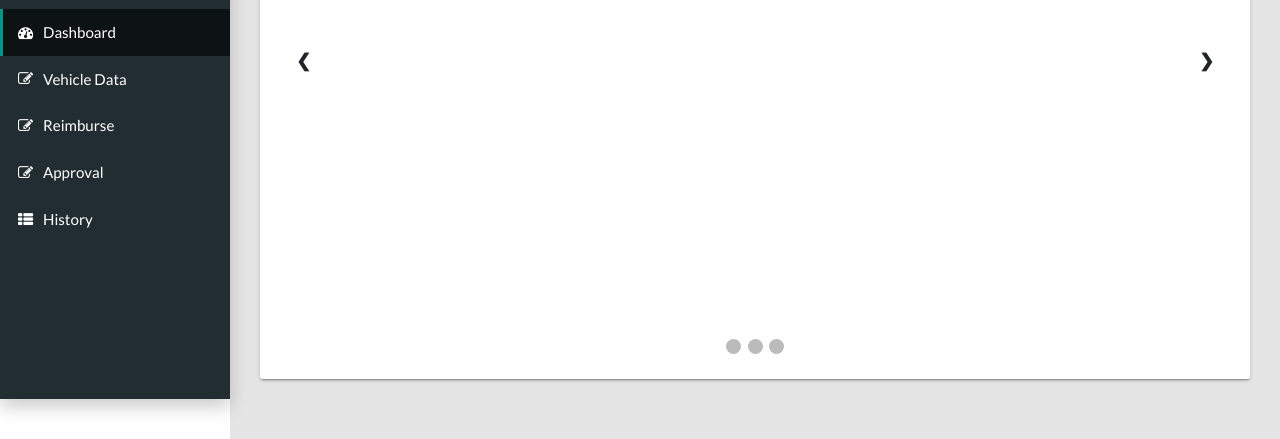
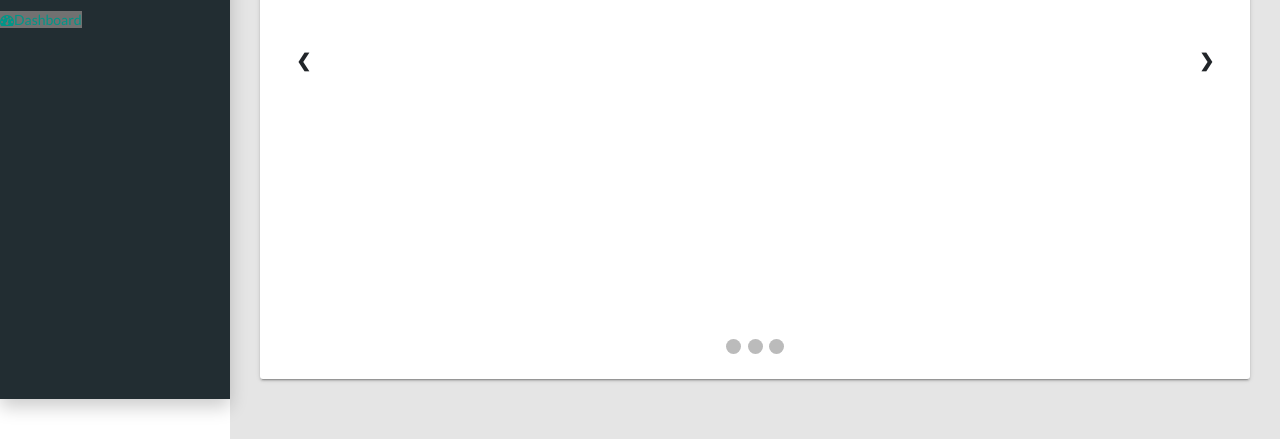
Before and after one commit to bootcamp-33-java/REIMBURSE-PARKING-LOT, a Spring Boot app: page / in a window 1280 px wide. Shown: the part 401-840 px from the top of the page. Run offline with Spring Boot 4, Linux system fonts and the light colour scheme; some of the project's set-up classes (security, data sources, template engines, error pages and the like) are left out, and stand-ins take their place; some libraries are stand-ins or nearby versions.

Commit message:
add mapping role

```diff
--- a/src/main/resources/templates/fragments/header.html
+++ b/src/main/resources/templates/fragments/header.html
@@ -1,5 +1,6 @@
 <div th:fragment="head" xmlns:th="http://www.w3.org/1999/xhtml">
-    <meta name="description" content="Vali is a responsive and free admin theme built with Bootstrap 4, SASS and PUG.js. It's fully customizable and modular.">
+    <meta name="description"
+          content="Vali is a responsive and free admin theme built with Bootstrap 4, SASS and PUG.js. It's fully customizable and modular.">
     <!-- Twitter meta-->
     <meta property="twitter:card" content="summary_large_image">
     <meta property="twitter:site" content="@pratikborsadiya">
@@ -10,7 +11,8 @@
     <meta property="og:title" content="Vali - Free Bootstrap 4 admin theme">
     <meta property="og:url" content="http://pratikborsadiya.in/blog/vali-admin">
     <meta property="og:image" content="http://pratikborsadiya.in/blog/vali-admin/hero-social.png">
-    <meta property="og:description" content="Vali is a responsive and free admin theme built with Bootstrap 4, SASS and PUG.js. It's fully customizable and modular.">
+    <meta property="og:description"
+          content="Vali is a responsive and free admin theme built with Bootstrap 4, SASS and PUG.js. It's fully customizable and modular.">
     <title>Reimbursement</title>
     <meta charset="utf-8">
     <meta http-equiv="X-UA-Compatible" content="IE=edge">
@@ -18,13 +20,16 @@
     <!-- Main CSS-->
     <link rel="stylesheet" type="text/css" href="css/main.css">
     <!-- Font-icon css-->
-    <link rel="stylesheet" type="text/css" href="https://maxcdn.bootstrapcdn.com/font-awesome/4.7.0/css/font-awesome.min.css">
+    <link rel="stylesheet" type="text/css"
+          href="https://maxcdn.bootstrapcdn.com/font-awesome/4.7.0/css/font-awesome.min.css">
 
 </div>
 
 <div th:fragment="sidebar" xmlns:th="http://www.w3.org/1999/xhtml">
     <aside class="app-sidebar">
-        <div class="app-sidebar__user"><img class="app-sidebar__user-avatar" src="https://s3.amazonaws.com/uifaces/faces/twitter/jsa/48.jpg" alt="User Image">
+        <div class="app-sidebar__user"><img class="app-sidebar__user-avatar"
+                                            src="https://s3.amazonaws.com/uifaces/faces/twitter/jsa/48.jpg"
+                                            alt="User Image">
             <div>
                 <p class="app-sidebar__user-name" style="font-size: 12px" th:text="${nama}"></p>
                 <p class="app-sidebar__user-name" style="font-size: 12px" th:text="${peran}"></p>
@@ -33,11 +38,24 @@
         </div>
 
         <ul class="app-menu">
-            <li><a class="app-menu__item active" th:href="@{/}"><i class="app-menu__icon fa fa-dashboard"></i><span class="app-menu__label">Dashboard</span></a></li>
-            <li><a class="app-menu__item" th:href="@{vehicle}"><i class="app-menu__icon fa fa-edit"></i><span class="app-menu__label">Vehicle Data</span></a></li>
-            <li><a class="app-menu__item" th:href="@{ticket}"><i class="app-menu__icon fa fa-edit"></i><span class="app-menu__label">Reimburse</span></a></li>
-            <li><a class="app-menu__item" th:href="@{approval}"><i class="app-menu__icon fa fa-edit"></i><span class="app-menu__label">Approval</span></a></li>
-            <li><a class="app-menu__item" th:href="@{history}"><i class="app-menu__icon fa fa-th-list"></i><span class="app-menu__label">History</span></a></li>
+            <li><a class="app-menuitem active" th:href="@{/}"><i class="app-menuicon fa fa-dashboard"></i><span
+                    class="app-menulabel">Dashboard</span></a></li>
+            <li><a class="app-menuitem" th:if="${peran == 'Employee'}" th:href="@{vehicle}"><i
+                    class="app-menuicon fa fa-edit"></i><span class="app-menulabel">Vehicle Data</span></a></li>
+            <li><a class="app-menuitem" th:if="${peran == 'Manager'}" th:href="@{vehicle}"><i
+                    class="app-menuicon fa fa-edit"></i><span class="app-menulabel">Vehicle Data</span></a></li>
+            <li><a class="app-menuitem" th:if="${peran == 'Employee'}" th:href="@{ticket}"><i
+                    class="app-menuicon fa fa-edit"></i><span class="app-menulabel">Reimburse</span></a></li>
+            <li><a class="app-menuitem" th:if="${peran == 'Manager'}" th:href="@{ticket}"><i
+                    class="app-menuicon fa fa-edit"></i><span class="app-menulabel">Reimburse</span></a></li>
+            <li><a class="app-menuitem" th:if="${peran == 'Manager'}" th:href="@{approval}"><i
+                    class="app-menuicon fa fa-edit"></i><span class="app-menulabel">Approval</span></a></li>
+            <li><a class="app-menuitem" th:if="${peran == 'Admin'}" th:href="@{approval}"><i
+                    class="app-menuicon fa fa-edit"></i><span class="app-menulabel">Approval</span></a></li>
+            <li><a class="app-menuitem" th:if="${peran == 'Employee'}" th:href="@{history}"><i
+                    class="app-menuicon fa fa-th-list"></i><span class="app-menulabel">History</span></a></li>
+            <li><a class="app-menuitem" th:if="${peran == 'Manager'}" th:href="@{history}"><i
+                    class="app-menuicon fa fa-th-list"></i><span class="app-menu__label">History</span></a></li>
         </ul>
     </aside>
 
@@ -99,7 +117,7 @@
                 highlight: "#FF5A5E",
                 label: "In-Progress"
             }
-        ]
+        ];
 
         var ctxl = $("#lineChartDemo").get(0).getContext("2d");
         var lineChart = new Chart(ctxl).Line(data);
@@ -116,7 +134,7 @@
                     (i[r].q = i[r].q || []).push(arguments)
                 }, i[r].l = 1 * new Date();
                 a = s.createElement(o),
-                        m = s.getElementsByTagName(o)[0];
+                    m = s.getElementsByTagName(o)[0];
                 a.async = 1;
                 a.src = g;
                 m.parentNode.insertBefore(a, m)
```
